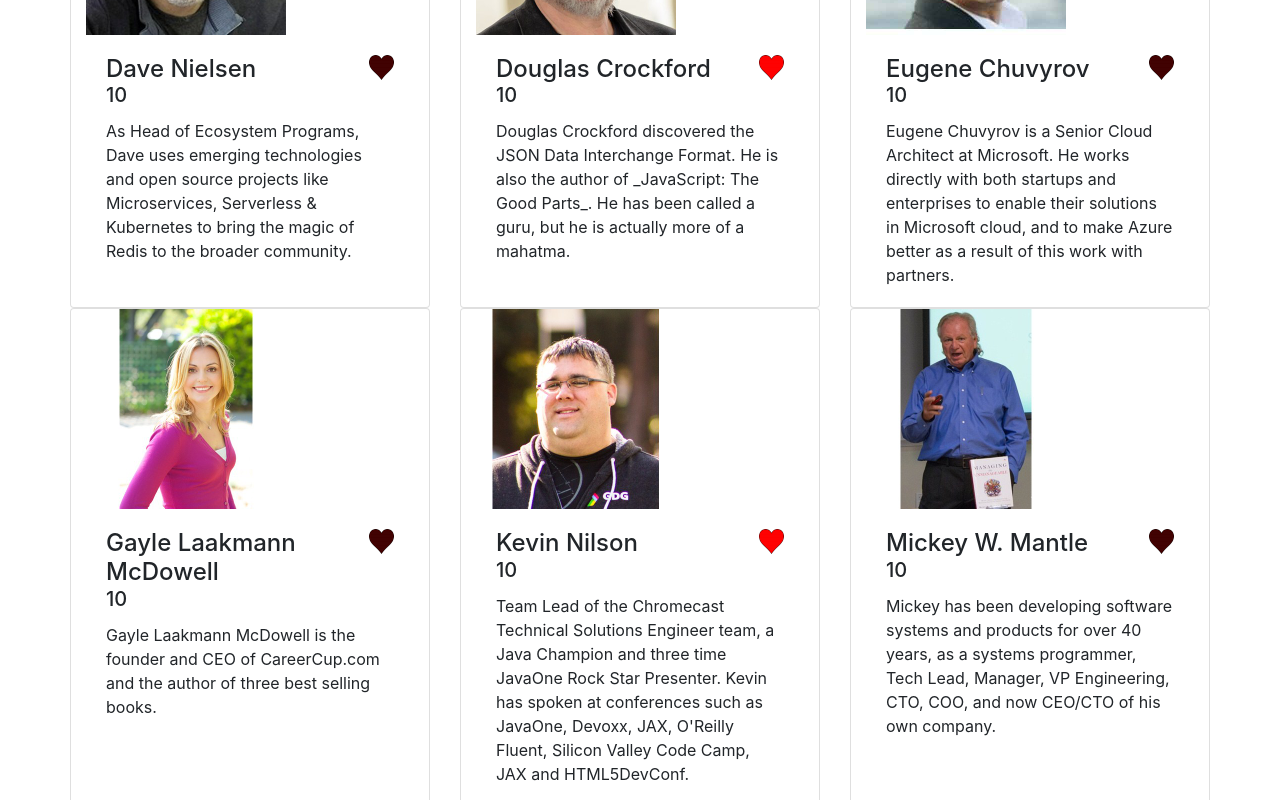
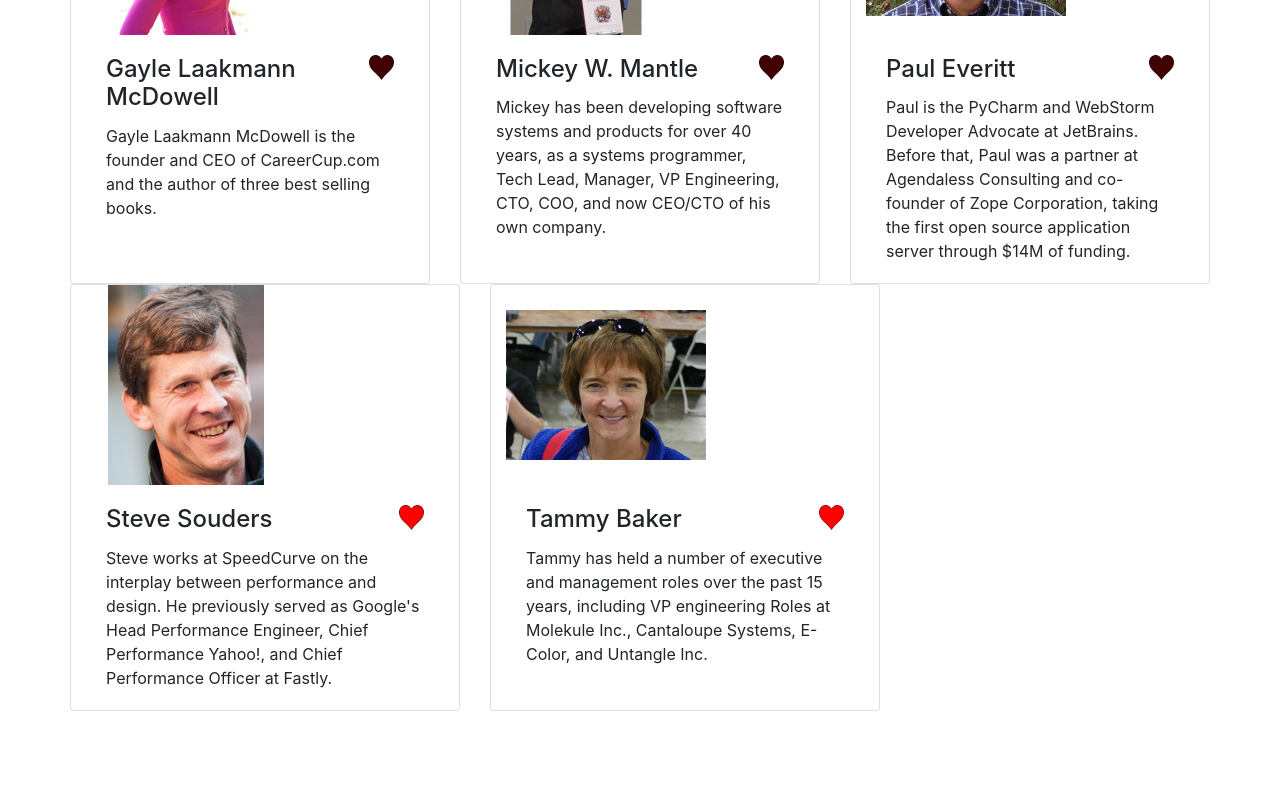
Before and after one commit to PeTiAitch/study_ps_react_hooks, a Next.js app: page /speakers in a window 1280 px wide. Shown: the part 560-1360 px from the top of the page. After the commit the page ends 1271 px from the top, so only its background shows below. Built offline with nearby package versions, Linux system fonts and the light colour scheme; data requests are answered from the project's data file.

Commit message:
06_05 Consolidate and Totaling Favorite Click Counts to the Page Header

```diff
--- a/db.json
+++ b/db.json
@@ -14,22 +14,12 @@
       "id": 5996
     },
     {
-      "id": 10803,
-      "firstName": "Eugene",
-      "lastName": "Chuvyrov",
-      "sat": true,
-      "sun": false,
-      "favorite": false,
-      "bio": "Eugene Chuvyrov is  a Senior Cloud Architect at Microsoft. He works directly with both startups and enterprises to enable their solutions in Microsoft cloud, and to make Azure better as a result of this work with partners."
+      "{\"id\":10803,\"firstName\":\"Eugene\",\"lastName\":\"Chuvyrov\",\"sat\":true,\"sun\":false,\"favorite\":false,\"bio\":\"Eugene Chuvyrov is  a Senior Cloud Architect at Microsoft. He works directly with both startups and enterprises to enable their solutions in Microsoft cloud, and to make Azure better as a result of this work with partners.\"}": "",
+      "id": 10803
     },
     {
-      "id": 1124,
-      "firstName": "Douglas",
-      "lastName": "Crockford",
-      "sat": true,
-      "sun": false,
-      "favorite": true,
-      "bio": "Douglas Crockford discovered the JSON Data Interchange Format. He is also the author of _JavaScript: The Good Parts_. He has been called a guru, but he is actually more of a mahatma."
+      "{\"id\":1124,\"firstName\":\"Douglas\",\"lastName\":\"Crockford\",\"sat\":true,\"sun\":false,\"favorite\":false,\"bio\":\"Douglas Crockford discovered the JSON Data Interchange Format. He is also the author of _JavaScript: The Good Parts_. He has been called a guru, but he is actually more of a mahatma.\"}": "",
+      "id": 1124
     },
     {
       "id": 41808,
@@ -67,22 +57,13 @@
       "bio": "Gayle Laakmann McDowell is the founder and CEO of CareerCup.com and the author of three best selling books."
     },
     {
-      "id": 187,
-      "firstName": "Dave",
-      "lastName": "Nielsen",
-      "favorite": false,
-      "bio": "As Head of Ecosystem Programs, Dave uses emerging technologies and open source projects like Microservices, Serverless & Kubernetes to bring the magic of Redis to the broader community.",
-      "sat": true,
-      "sun": true
+      "{\"id\":187,\"firstName\":\"Dave\",\"lastName\":\"Nielsen\",\"favorite\":true,\"bio\":\"As Head of Ecosystem Programs, Dave uses emerging technologies and open source projects like Microservices, Serverless ": "",
+      " Kubernetes to bring the magic of Redis to the broader community.\",\"sat\":true,\"sun\":true}": "",
+      "id": 187
     },
     {
-      "id": 823,
-      "firstName": "Kevin",
-      "lastName": "Nilson",
-      "sat": false,
-      "sun": true,
-      "favorite": true,
-      "bio": "Team Lead of the Chromecast Technical Solutions Engineer team, a Java Champion and three time JavaOne Rock Star Presenter. Kevin has spoken at conferences such as JavaOne, Devoxx, JAX, O'Reilly Fluent, Silicon Valley Code Camp, JAX and HTML5DevConf."
+      "{\"id\":823,\"firstName\":\"Kevin\",\"lastName\":\"Nilson\",\"sat\":false,\"sun\":true,\"favorite\":true,\"bio\":\"Team Lead of the Chromecast Technical Solutions Engineer team, a Java Champion and three time JavaOne Rock Star Presenter. Kevin has spoken at conferences such as JavaOne, Devoxx, JAX, O'Reilly Fluent, Silicon Valley Code Camp, JAX and HTML5DevConf.\"}": "",
+      "id": 823
     },
     {
       "{\"id\":8590,\"firstName\":\"Chris\",\"lastName\":\"Richardson\",\"favorite\":false,\"bio\":\"Chris Richardson is a developer and architect. He is a Java Champion, a JavaOne rock star and the author of POJOs in Action, which describes how to build enterprise Java applications with frameworks such as Spring and Hibernate.\",\"sat\":true,\"sun\":false}": "",
--- a/src/GlobalState.js
+++ b/src/GlobalState.js
@@ -8,12 +8,16 @@ export const GlobalProvider = ({ children }) => {
     speakerList,
     isLoading,
     toggleSpeakerFavorite,
+    favoriteClickCount,
+    incrementFavoriteClickCount,
   } = useSpeakerDataManager();
 
   const provider = {
     isLoading,
     speakerList,
     toggleSpeakerFavorite,
+    favoriteClickCount,
+    incrementFavoriteClickCount,
   };
 
   return (
--- a/src/Header.js
+++ b/src/Header.js
@@ -1,17 +1,21 @@
-import React from "react";
+import React, { useContext } from "react";
 import SignMeUp from "./SignMeUp";
+import { GlobalContext } from "./GlobalState";
 
 export const Header = () => {
   const signupCallback = (email) => {
     return console.log(`sign up called with email ${email}`);
   };
 
+  const { favoriteClickCount } = useContext(GlobalContext);
   return (
     <div className="jumbotron jumbotronheight">
       <div className="row">
         <div className="col-12 col-sm-4 text-center">
           <h6 className="text-uppercase">October 19-20&nbsp;&nbsp;2019</h6>
           <h6 className="text-uppercase">San Jose, California</h6>
+          <h5></h5>
+          <h3>Click Count {favoriteClickCount}</h3>
         </div>
         <div className="col-12 col-sm-8 text-lg-right">
           <div>
--- a/src/SpeakerDetail.js
+++ b/src/SpeakerDetail.js
@@ -1,13 +1,10 @@
-import React from "react";
+import React, { useContext } from "react";
 import ImageToggleOnMouseOver from "./ImageToggleOnScroll";
-import useSpeakerDataManager from "./useSpeakerDataManager";
+import { GlobalContext } from "./GlobalState";
 
 const SpeakerDetail = React.memo(({ speakerRec, onHeartFavoriteHandler }) => {
   const { id, firstName, lastName, favorite, bio } = speakerRec;
-  const {
-    favoriteClickCount,
-    incrementFavoriteClickCount,
-  } = useSpeakerDataManager();
+  const { incrementFavoriteClickCount } = useContext(GlobalContext);
   console.log(`SpeakerDetail:${id} ${firstName} ${lastName} ${favorite}`);
 
   return (
@@ -30,7 +27,6 @@ const SpeakerDetail = React.memo(({ speakerRec, onHeartFavoriteHandler }) => {
           <span>
             {firstName} {lastName}
           </span>
-          <h5>{favoriteClickCount}</h5>
         </h4>
 
         <span>{bio}</span>
--- a/src/useSpeakerDataManager.js
+++ b/src/useSpeakerDataManager.js
@@ -1,5 +1,4 @@
 import { useEffect, useReducer } from "react";
-import SpeakerData from "./SpeakerData";
 import speakersReducer from "./speakersReducer";
 import axios from "axios";
 
@@ -9,7 +8,7 @@ const useSpeakerDataManager = () => {
     {
       isLoading: true,
       speakerList: [],
-      favoriteClickCount: 10,
+      favoriteClickCount: 0,
     }
   );
 
```
